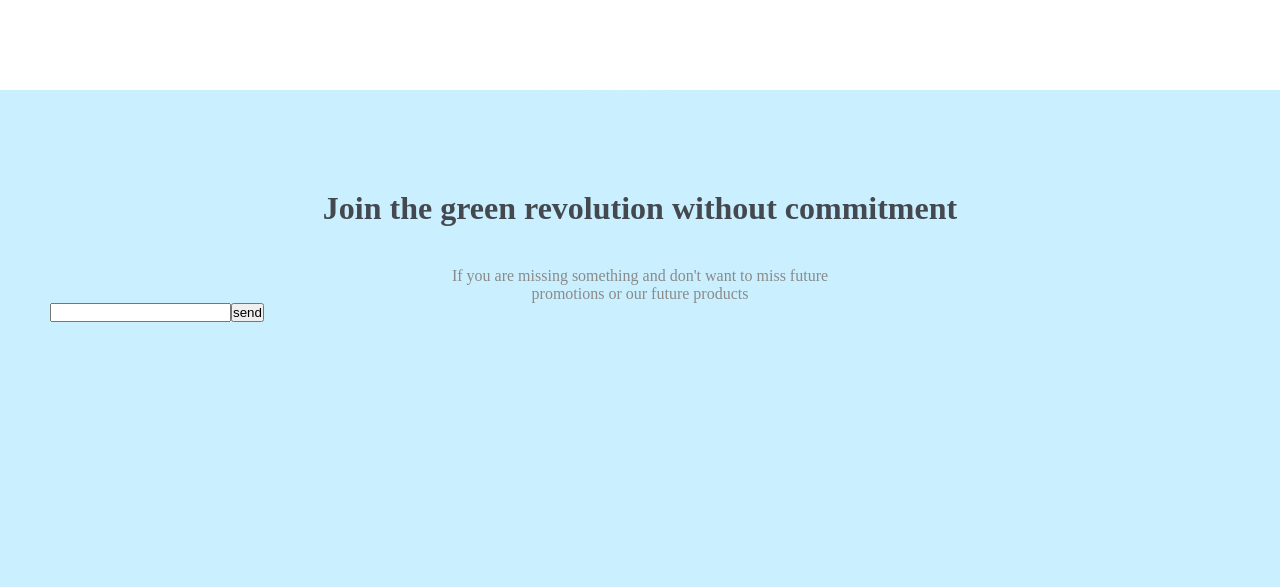
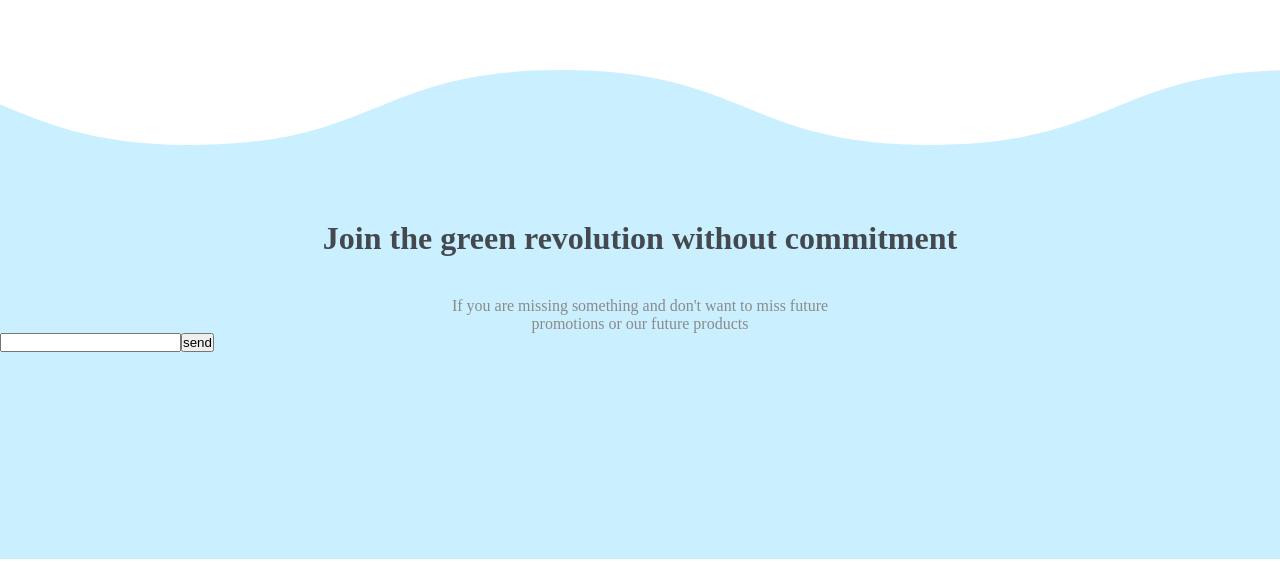
Before and after one commit to Vrixton/gradiweb-prueba, a Next.js app: page / in a window 1280 px wide. Shown: the part 309-896 px from the top of the page. After the commit the page ends 868 px from the top, so only its background shows below. Built offline with nearby package versions, Linux system fonts and the light colour scheme; no server answers; a web font is replaced by a local one.

Commit message:
footer bg

```diff
--- a/app/components/footer/footer.jsx
+++ b/app/components/footer/footer.jsx
@@ -1,7 +1,9 @@
 const Footer = () => {
     return (
         <div className="footer">
-            <div className="footer__top"></div>
+            <svg className="footer__top" width="1440" height="550" viewBox="0 0 1440 550" fill="none" xmlns="http://www.w3.org/2000/svg">
+                <path d="M1046.78 84.2501C839.09 84.2501 839.09 0 631.427 0C423.794 0 423.794 84.2501 216.13 84.2501C106.685 84.2501 54.8932 60.8592 0 38.7124V550H1440V0.355453C1254.23 6.11432 1246.79 84.2501 1046.78 84.2501Z" fill="#CAF0FF"/>
+            </svg>
             <h1 className="footer__title">Join the green revolution without commitment</h1>
             <p className="footer__description"> If you are missing something and don't want to miss future promotions  or our future products</p>
             <div className="footer--cont-form">
--- a/app/styles/footer.scss
+++ b/app/styles/footer.scss
@@ -1,10 +1,24 @@
 .footer {
-    margin-top: 100px;
-    background-color: red;
+    // position: relative;
+    margin-top: 230px;
     background-color: $light-blue;
-    padding: 50px;
-    height: 500px;
-    background-image: url("../../public/assets/background.png");
+    // padding: 50px;
+    // height: 500px;
+    // overflow: hidden;
+    &__top {
+        width: 100%;
+        position: absolute;
+        z-index: -1;
+        margin-top: -150px;
+        height: auto;
+        // // background-color: yellow;
+        // width: 100%;
+        // height: 100px;
+        // background-image: url("/public/assets/background.png");
+        // position: absolute;
+        // left: 0;
+        // top: -80px;
+    }
     &__title {
         text-align: center;
         font-family: "Abhaya Libre";
```
